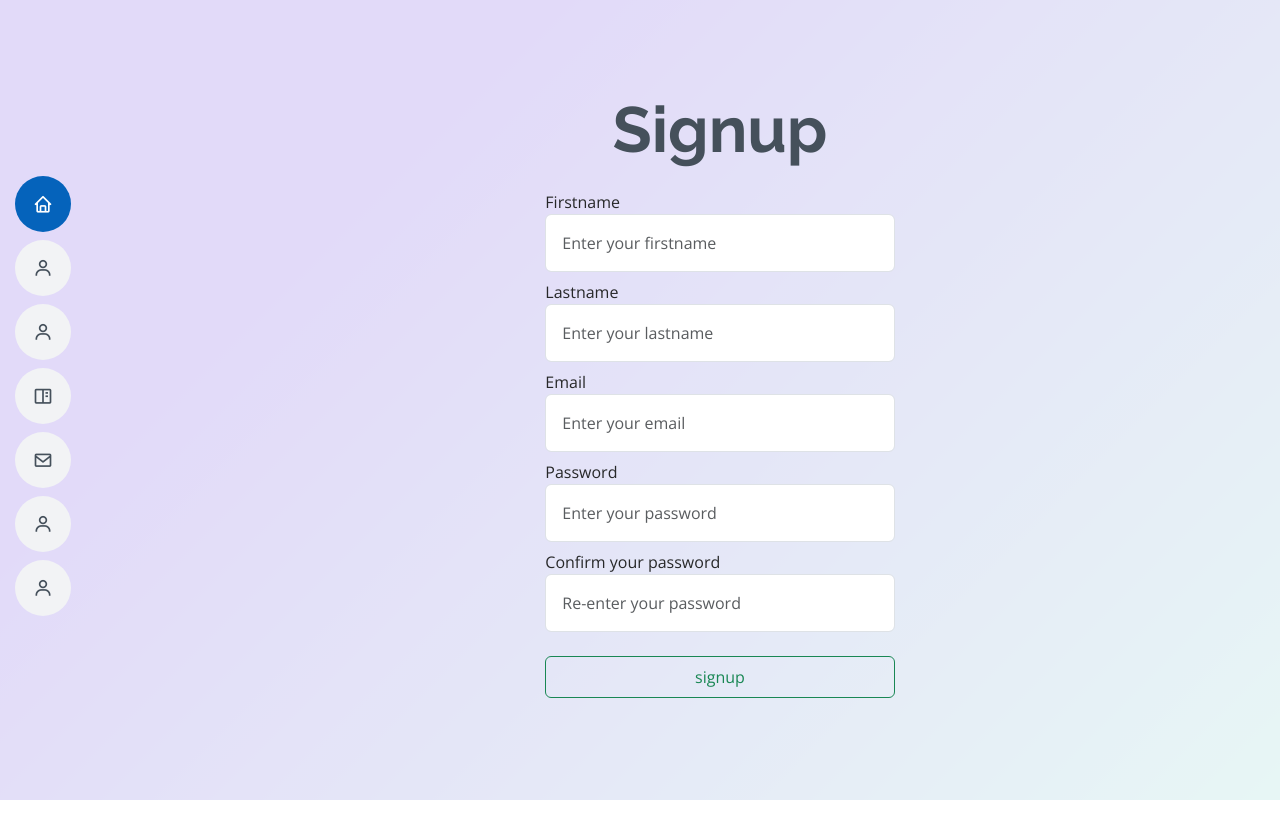
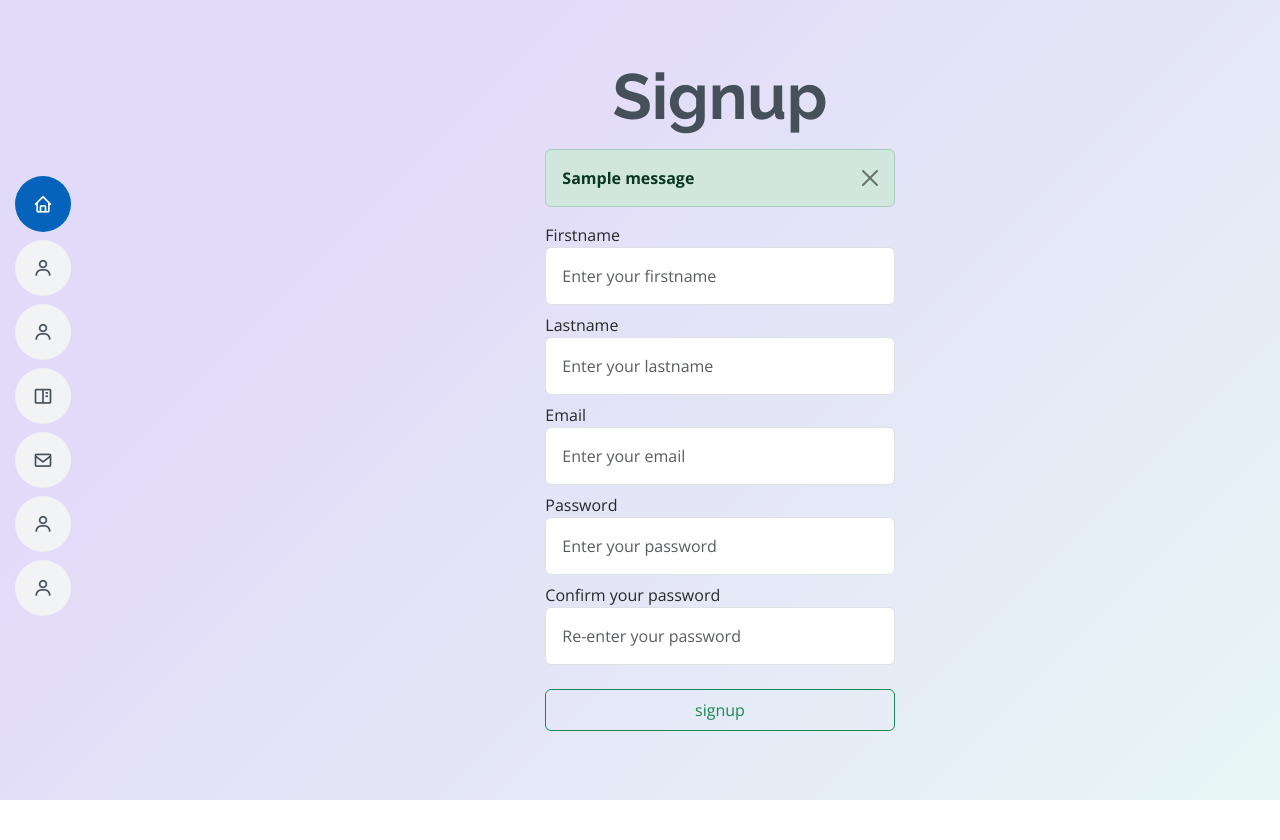
Before and after one commit to TharunL06/Capstone-Project, a Django app: page /signup in a window 1280 px wide. Shown: the top 840 px of the page. Run offline with Django 4.2, Linux system fonts and the light colour scheme; tables that the repository leaves empty hold one stand-in row (values such as "Sample post"); one stand-in notice (Sample message) is shown; some libraries are stand-ins or nearby versions.

Commit message:
created signup and login page static alert msg dyn
Signed-off-by: Tharun L <106159594+Tharunlakshmanan@users.noreply.github.com>

```diff
--- a/portfolioProject/portfolioApp/views.py
+++ b/portfolioProject/portfolioApp/views.py
@@ -1,5 +1,5 @@
 from django.shortcuts import render
-
+from django.contrib import messages
 # Create your views here.
 def index(request):
     return render(request,"index.html")
@@ -17,4 +17,12 @@ def handlelogin(request):
     return render(request,"login.html")
 
 def signup(request):
+    if request.method=="POST":
+        fname=request.POST.get('fname')
+        lname=request.POST.get('lname')
+        email=request.POST.get('email')
+        pass1=request.POST.get('pass2')
+        pass2=request.POST.get('pass2')
+        print(fname,lname,email,pass1,pass2)
+
     return render(request,"signup.html")
--- a/portfolioProject/portfolioProject/settings.py
+++ b/portfolioProject/portfolioProject/settings.py
@@ -11,6 +11,7 @@ https://docs.djangoproject.com/en/4.2/ref/settings/
 """
 import os
 from pathlib import Path
+from django.contrib.messages import constants as messages
 
 # Build paths inside the project like this: BASE_DIR / 'subdir'.
 BASE_DIR = Path(__file__).resolve().parent.parent
@@ -124,3 +125,7 @@ STATICFILES_DIRS = [os.path.join(BASE_DIR,'static')]
 # https://docs.djangoproject.com/en/4.2/ref/settings/#default-auto-field
 
 DEFAULT_AUTO_FIELD = 'django.db.models.BigAutoField'
+
+MESSAGE_TAGS = {
+    messages.ERROR:'danger'
+}
--- a/portfolioProject/templates/signup.html
+++ b/portfolioProject/templates/signup.html
@@ -12,7 +12,17 @@ Signup
     <div class="col-md-4">
         <h1 class="text-center">Signup</h1>
         <br>
-        <form action="" method="post">{% csrf_token %}
+        {% comment %} this alert code will show only when user enter wrong cred {% endcomment %}
+
+        {% for message in messages %}
+        <div class="alert alert-{{message.tags}} alert-dismissible fade show" role="alert">
+            <strong>{{message}}</strong>
+            <button type="button" class="btn-close" data-bs-dismiss="alert" aria-label="Close"></button>
+        </div>
+        {% endfor %}
+
+
+        <form action="/signup" method="post">{% csrf_token %}
             <div class="form-group mt-2">
                 <label for="fname">Firstname</label>
                 <input type="text" class="form-control p-3" name="fname"placeholder="Enter your firstname"required id="fname">
```
